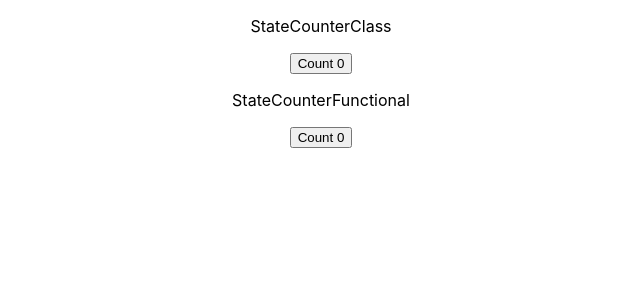
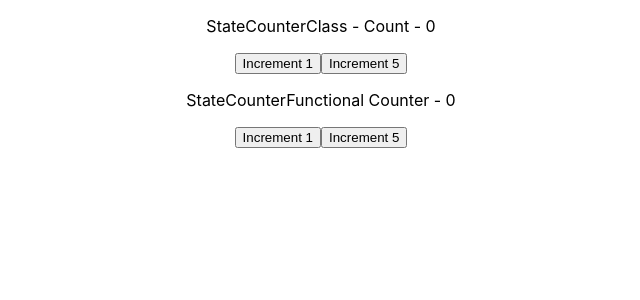
Before and after one commit to priyabratagig/react-hooks, a React (Create React App) app: page / in a window 1280 px wide. Shown: the top 300 px of the page, without its empty margins (319-959 px from the left). Built offline with nearby package versions, Linux system fonts and the light colour scheme.

Commit message:
setState function as argument

```diff
--- a/src/Components/useState/StateCounterClass.js
+++ b/src/Components/useState/StateCounterClass.js
@@ -10,12 +10,15 @@ export class StateCounterClass extends Component {
     }
     incrementCounter() {
         this.setState({ counter: this.state.counter + 1 }); //always take object or function that returns an object
-    }
+    } incrementCounterFive = () => [
+        this.setState(state => ({ counter: state.counter + 1 })) //will pass previous state, react execute changes in batch
+    ]
     render() {
         return (
             <div>
-                <p>StateCounterClass</p>
-                <button onClick={this.incrementCounter}>Count {this.state.counter}</button>
+                <p>StateCounterClass - Count - {this.state.counter}</p>
+                <button onClick={this.incrementCounter}>Increment 1</button>
+                <button onClick={() => { for (let i of [1, 2, 3, 4, 5]) this.incrementCounterFive() }}>Increment 5</button>
             </div>
         )
     }
--- a/src/Components/useState/StateCounterFunctional.js
+++ b/src/Components/useState/StateCounterFunctional.js
@@ -2,10 +2,12 @@ import React, { useState } from 'react'
 
 function StateCounterFunctional() {
     const [counter, setCounter] = useState(0);
+    const incrementCounterFive = () => setCounter(counter => counter + 1)
     return (
         <div>
-            <p>StateCounterFunctional</p>
-            <button onClick={() => setCounter(counter + 1)}>Count {counter}</button>
+            <p>StateCounterFunctional Counter - {counter}</p>
+            <button onClick={() => setCounter(counter + 1)}>Increment 1</button>
+            <button onClick={() => { for (let i of [1, 2, 3, 4, 5]) incrementCounterFive() }}>Increment 5</button>
         </div>
     )
 }
```
